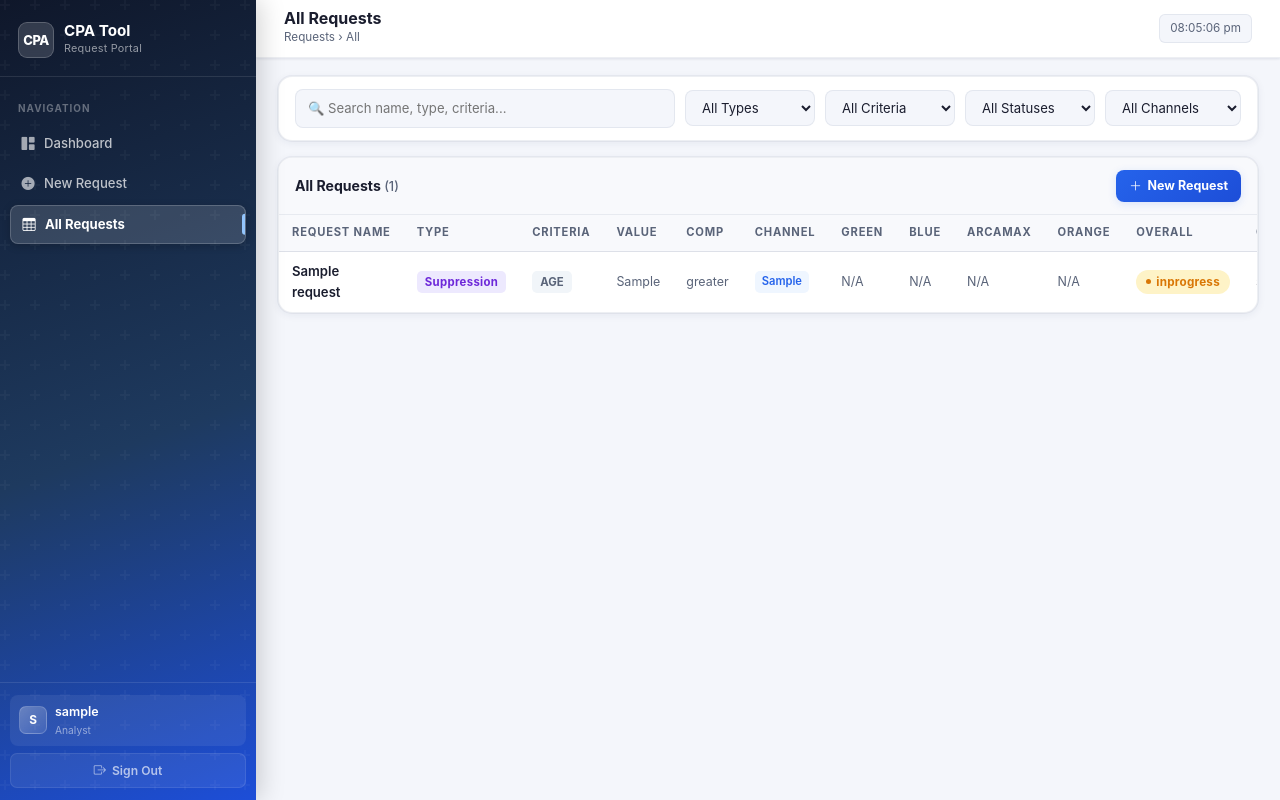
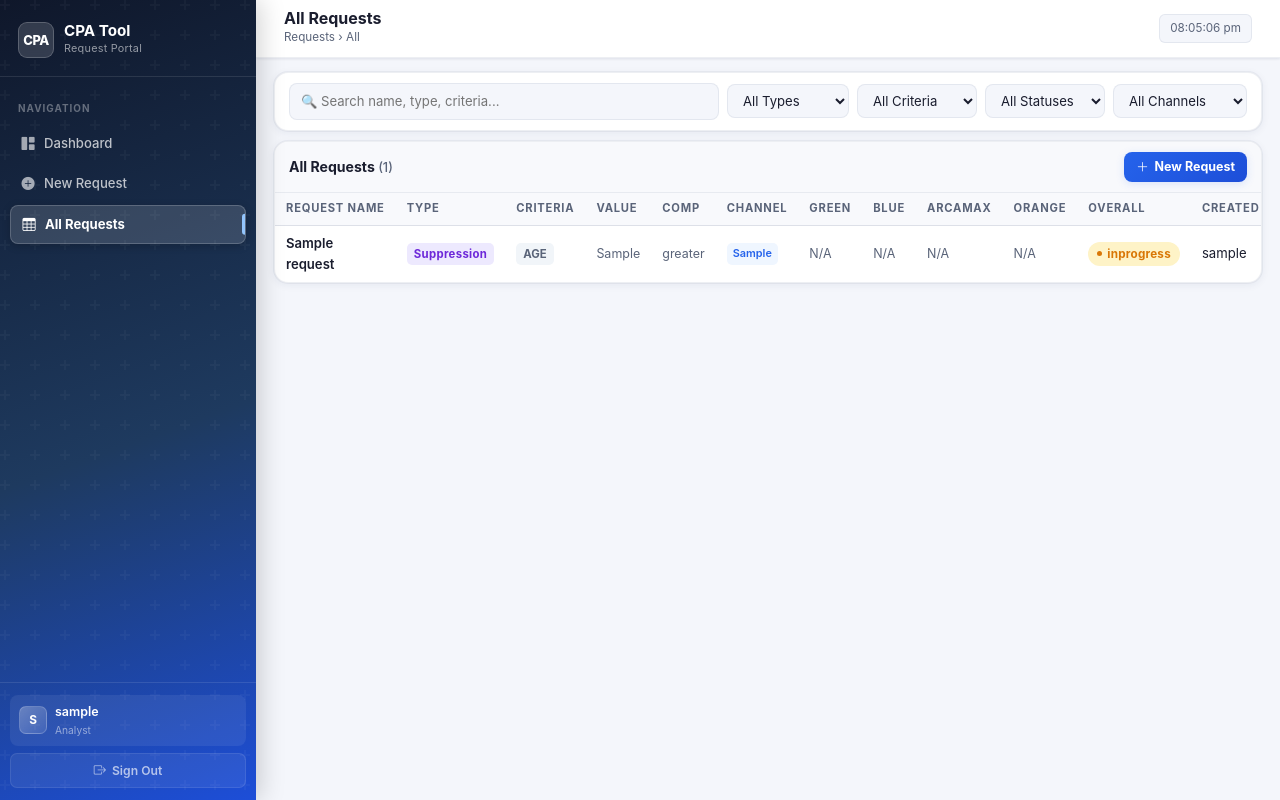
Before and after one commit to Jaideep-7-jai/CPA-Tool, a Flask app: page /requests in a window 1280 px wide. Run offline with Flask 3, Linux system fonts and the light colour scheme; the visitor is signed in with stand-in values (Sample User, id 1); tables that the repository leaves empty hold one stand-in row (values such as "Sample post"); data that the repository does not hold is empty; some web fonts are replaced.

Commit message:
feat: optimize field display — value truncation+tooltip, channels inline, tighter spacing

```diff
--- a/static/style.css
+++ b/static/style.css
@@ -306,11 +306,11 @@ button { cursor: pointer; border: none; background: none; font: inherit; }
    CONTENT AREA
 ═══════════════════════════════════════════════ */
 .dashboard-content {
-  padding: 18px 22px;
+  padding: 14px 18px;
   flex: 1;
   overflow-y: auto;
 }
-.analytics-container { display: flex; flex-direction: column; gap: 16px; }
+.analytics-container { display: flex; flex-direction: column; gap: 10px; }
 
 /* ═══════════════════════════════════════════════
    METRIC CARDS
@@ -468,7 +464,7 @@ button { cursor: pointer; border: none; background: none; font: inherit; }
   display: flex;
   justify-content: space-between;
   align-items: center;
-  padding: 12px 16px;
+  padding: 10px 14px;
   border-bottom: 1px solid var(--border);
   background: var(--surface2);
 }
@@ -492,7 +488,7 @@ button { cursor: pointer; border: none; background: none; font: inherit; }
   background: var(--surface2);
 }
 .requests-table th {
-  padding: 9px 13px;
+  padding: 7px 11px;
   text-align: left;
   font-size: .7rem;
   font-weight: 700;
@@ -503,7 +499,7 @@ button { cursor: pointer; border: none; background: none; font: inherit; }
   white-space: nowrap;
 }
 .requests-table td {
-  padding: 9px 13px;
+  padding: 7px 11px;
   border-bottom: 1px solid rgba(60,80,120,.04);
   vertical-align: middle;
 }
@@ -519,22 +515,46 @@ button { cursor: pointer; border: none; background: none; font: inherit; }
 .muted { color: var(--muted); }
 .small { font-size: .78rem; }
 
+/* ── Value truncation tooltip ─────────────────────────────────── */
+.value-truncated {
+  display: inline-block;
+  max-width: 90px;
+  white-space: nowrap;
+  overflow: hidden;
+  text-overflow: ellipsis;
+  cursor: default;
+  vertical-align: bottom;
+  /* Native browser tooltip via title attribute */
+}
+
+/* ── Channel tags inline (side by side) ────────────────────────── */
+.channel-tags-inline {
+  display: flex;
+  flex-wrap: wrap;
+  gap: 3px;
+  align-items: center;
+}
+.channel-tags-inline .tag {
+  margin: 0;
+  white-space: nowrap;
+}
+
 /* ═══════════════════════════════════════════════
    FILTERS BAR
 ═══════════════════════════════════════════════ */
 .filters-bar {
   display: flex;
-  gap: 10px;
+  gap: 8px;
   flex-wrap: wrap;
   align-items: center;
   background: var(--surface);
-  padding: 12px 16px;
+  padding: 10px 14px;
   border-radius: var(--radius);
   box-shadow: var(--shadow-card);
   border: 1px solid var(--border);
 }
 .filter-input, .filter-select {
-  padding: 8px 12px;
+  padding: 7px 11px;
   border-radius: var(--radius-sm);
   border: 1px solid var(--border);
   background: var(--bg);
@@ -544,13 +564,13 @@ button { cursor: pointer; border: none; background: none; font: inherit; }
   transition: all var(--transition);
   outline: none;
 }
-.filter-input { flex: 1; min-width: 200px; }
+.filter-input { flex: 1; min-width: 180px; }
 .filter-input:focus, .filter-select:focus {
   border-color: var(--primary);
   background: #fff;
   box-shadow: 0 0 0 3px var(--primary-glow);
 }
-.filter-select { min-width: 130px; }
+.filter-select { min-width: 120px; }
 
 /* ═══════════════════════════════════════════════
    BADGES
@@ -559,7 +579,7 @@ button { cursor: pointer; border: none; background: none; font: inherit; }
   display: inline-flex;
   align-items: center;
   gap: 5px;
-  padding: 3px 10px;
+  padding: 3px 9px;
   border-radius: 999px;
   font-size: .73rem;
   font-weight: 700;
@@ -605,7 +625,7 @@ button { cursor: pointer; border: none; background: none; font: inherit; }
 
 .badge-type {
   display: inline-block;
-  padding: 2px 8px;
+  padding: 2px 7px;
   border-radius: 5px;
   font-size: .71rem;
   font-weight: 700;
@@ -617,7 +637,7 @@ button { cursor: pointer; border: none; background: none; font: inherit; }
 
 .badge-criteria {
   display: inline-block;
-  padding: 2px 8px;
+  padding: 2px 7px;
   border-radius: 5px;
   font-size: .71rem;
   font-weight: 700;
@@ -627,12 +647,13 @@ button { cursor: pointer; border: none; background: none; font: inherit; }
 
 .tag {
   display: inline-block;
-  padding: 2px 7px;
+  padding: 2px 6px;
   border-radius: 5px;
-  font-size: .7rem;
+  font-size: .68rem;
   font-weight: 600;
   background: var(--primary-light);
   color: var(--primary);
+  white-space: nowrap;
 }
 
 /* ═══════════════════════════════════════════════
@@ -728,7 +749,7 @@ button { cursor: pointer; border: none; background: none; font: inherit; }
   display: inline-flex;
   align-items: center;
   gap: 6px;
-  padding: 9px 18px;
+  padding: 8px 16px;
   border-radius: var(--radius-sm);
   background: linear-gradient(135deg, var(--primary), var(--primaryh));
   color: #fff;
@@ -754,7 +775,7 @@ button { cursor: pointer; border: none; background: none; font: inherit; }
   box-shadow: 0 6px 20px var(--primary-glow);
 }
 .submit-button:active { transform: translateY(0); }
-.submit-button.small { padding: 6px 13px; font-size: .78rem; }
+.submit-button.small { padding: 5px 12px; font-size: .78rem; }
 
 .view-all-btn {
   font-size: .78rem;
--- a/templates/requests_list.html
+++ b/templates/requests_list.html
@@ -68,6 +68,7 @@
           {% for r in requests %}
           {% set sel = r.channel.split(',') if r.channel else [] %}
           {% set is_all = (r.channel == 'ALL') %}
+          {% set cv = r.criteria_value or '-' %}
 
           <tr class="req-row"
               data-channels="{{ r.channel }}"
@@ -96,12 +97,25 @@
             <td><strong>{{ r.request_name }}</strong></td>
             <td><span class="badge-type {{ r.request_type|lower }}">{{ r.request_type }}</span></td>
             <td><span class="badge-criteria">{{ r.criteria_type|upper }}</span></td>
-            <td class="muted small">{{ r.criteria_value or '-' }}</td>
+
+            {# Value cell — truncate to 10 chars with tooltip if longer #}
+            <td class="muted small">
+              {% if cv|length > 10 %}
+                <span class="value-truncated" title="{{ cv }}">{{ cv[:10] }}&hellip;</span>
+              {% else %}
+                {{ cv }}
+              {% endif %}
+            </td>
+
             <td class="muted small">{{ r.comp_type }}</td>
+
+            {# Channel tags — inline (side by side) #}
             <td>
-              {% for ch in sel %}
-                <span class="tag">{{ ch.strip() }}</span>
-              {% endfor %}
+              <div class="channel-tags-inline">
+                {% for ch in sel %}
+                  <span class="tag">{{ ch.strip() }}</span>
+                {% endfor %}
+              </div>
             </td>
 
             {# Green #}
@@ -185,7 +199,7 @@
 
 {% block scripts %}
 <script>
-// ── Filtering ──────────────────────────────────────────────────
+// ── Filtering ──────���───────────────────────────────────────────
 const search  = document.getElementById('searchInput');
 const typeF   = document.getElementById('typeFilter');
 const critF   = document.getElementById('criteriaFilter');
@@ -233,19 +247,10 @@ const COLORS = {
 
 let hideTimer;
 
-// ── Channel name -> row data-attribute key mapping ────────────
-function getRowDatasetKey(channel, attr) {
-  // e.g. channel="ARCAMAX", attr="filepath" -> "filepathArcamax"
-  const ch = channel.charAt(0).toUpperCase() + channel.slice(1).toLowerCase();
-  return attr + ch;
-}
-
-// ── Fetch filedetails from DB and show popup ──────────────────
 function showPopup(badge) {
   clearTimeout(hideTimer);
   const channel   = badge.dataset.channel  || '';
   const status    = (badge.dataset.status  || '').trim();
-  // Get file details from data attributes
   const ftp       = (badge.dataset.ftp      || '').trim();
   const filecount = (badge.dataset.filecount || '').trim();
   const filename  = (badge.dataset.filename  || '').trim();
@@ -261,7 +266,6 @@ function showPopup(badge) {
   popStatus.style.background = colors.bg;
   popStatus.style.color      = colors.color;
 
-  // Position popup
   const rect = badge.getBoundingClientRect();
   const left = Math.min(rect.left + window.scrollX, window.innerWidth - 360);
   popup.style.left = left + 'px';
@@ -274,13 +278,11 @@ function showPopup(badge) {
     return;
   }
 
-  // If we already have data attributes populated, render immediately
   if (ftp || filecount || filename || filepath) {
     renderPopupBody(ftp, filecount, filename, filepath);
     return;
   }
 
-  // Otherwise fetch from /api/filedetails/<uuid> for this row's channel
   const tr   = badge.closest('tr');
   const uuid = tr ? tr.dataset.uuid : null;
   if (!uuid) {
@@ -302,11 +304,7 @@ function showPopup(badge) {
         return;
       }
       const fd = items[0];
-      const ftpVal      = fd.ftp_path  || '';
-      const fcVal       = String(fd.file_count !== undefined ? fd.file_count : (fd.row_count || 0));
-      const fnVal       = fd.filename  || '';
-      const fpVal       = fd.path      || '';
-      renderPopupBody(ftpVal, fcVal, fnVal, fpVal);
+      renderPopupBody(fd.ftp_path||'', String(fd.file_count!==undefined?fd.file_count:(fd.row_count||0)), fd.filename||'', fd.path||'');
     })
     .catch(() => {
       popBody.innerHTML = '<div class="popup-no-data">Completed — no file details recorded</div>';
```
Also changed, not shown: other parts of static/style.css (+52 -53 lines).
